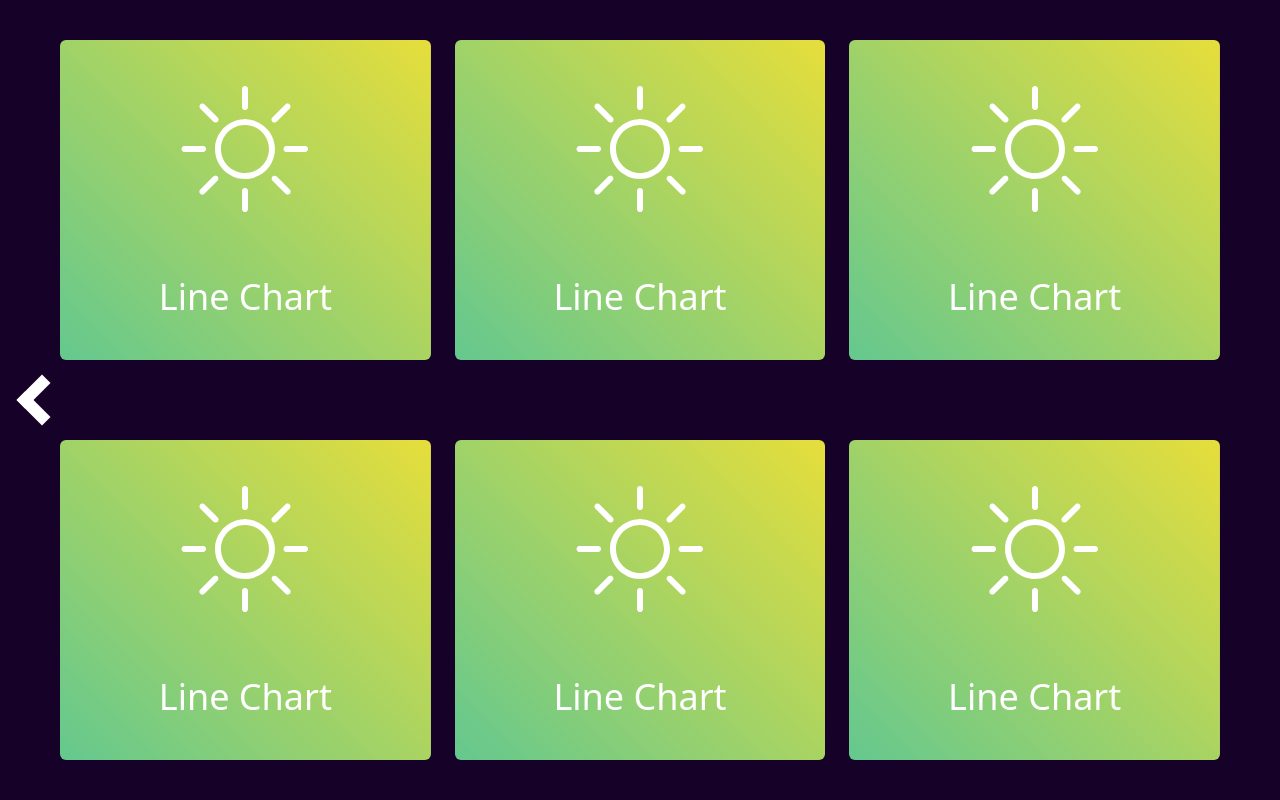
After one commit to Chipsee/chipsee-industrial-pc-web, a Flask app: page /cases in a window 1280 px wide. The commit adds this page. Run offline with Flask 2, Linux system fonts and the light colour scheme; some libraries are stand-ins or nearby versions.

Commit message:
Add a secondary home page - cases page.
Adjust some card backgrounds.
Add cases html page.

```diff
--- a/app.py
+++ b/app.py
@@ -25,6 +25,10 @@ dev_can_bus = CanBus()
 @app.route("/")
 def home():
     return render_template('home.html')
+
+@app.route("/cases")
+def cases():
+    return render_template('cases.html')
 
 # Brightness
 @app.route('/brightness', methods=['GET', 'POST'])
--- a/static/css/style.css
+++ b/static/css/style.css
@@ -1,4 +1,3 @@
-/* Home Page */
 .dark-bg {
     background-color: #160129;
 }
@@ -8,6 +7,7 @@
     overflow: hidden;
 }
 
+/* Home Page */
 .home-card {
     border-radius: 6px;
     height: 40vh;
@@ -67,6 +67,32 @@
     color: #ffffff;
 }
 
+.arrow-right {
+  border: solid white;
+  border-width: 0 0.75em 0.75em 0;
+  display: inline-block;
+  padding: 0.75em;
+  transform: rotate(-45deg);
+  -webkit-transform: rotate(-45deg);
+  margin-right: 1.5em;
+}
+
+.arrow-left {
+  border: solid white;
+  border-width: 0 0.75em 0.75em 0;
+  display: inline-block;
+  padding: 0.75em;
+  transform: rotate(135deg);
+  -webkit-transform: rotate(135deg);
+  margin-left: 1.5em;
+}
+
+/* Cases  */
+.line-chart-card {
+    background-color: #cfd3d5b8;
+    background-image: url("../images/svg/cases/heat.svg"), linear-gradient(45deg, rgba(043, 250, 121, 0.4906163148853291) 0%, rgba(230, 222, 59, 1) 100%);
+    color: #ffffff;
+}
 /* Buzzer */
 .buzzer-btn {
     display: block;
--- /dev/null
+++ b/templates/cases.html
@@ -0,0 +1,56 @@
+<!doctype html>
+<html>
+
+<head>
+    <title>Cases | Chipsee Industrial PC Demo</title>
+    <link rel="stylesheet" href="{{ url_for('static', filename='css/style.css') }}">
+    <link rel="stylesheet" href="{{ url_for('static', filename='css/bootstrap.min.css') }}">
+    <script src="{{ url_for('static', filename='js/bootstrap.min.js') }}"></script>
+</head>
+
+<body class="dark-bg sticky-body">
+    <div class="d-flex">
+        <div class="d-flex align-items-center" id="prev-screen"><i class="arrow-left"></i></div>
+        <div class="row d-flex align-items-center justify-content-center" style="min-height: 100vh">
+            <a class="col-4 home-card-link" href="#">
+                <div class="home-card home-card-bg line-chart-card">
+                    <span class="home-card-text">Line Chart</span>
+                </div>
+            </a>
+            <a class="col-4 home-card-link" href="#">
+                <div class="home-card home-card-bg line-chart-card">
+                    <span class="home-card-text">Line Chart</span>
+                </div>
+            </a>
+            <a class="col-4 home-card-link" href="#">
+                <div class="home-card home-card-bg line-chart-card">
+                    <span class="home-card-text">Line Chart</span>
+                </div>
+            </a>
+            <a class="col-4 home-card-link" href="#">
+                <div class="home-card home-card-bg line-chart-card">
+                    <span class="home-card-text">Line Chart</span>
+                </div>
+            </a>
+            <a class="col-4 home-card-link" href="#">
+                <div class="home-card home-card-bg line-chart-card">
+                    <span class="home-card-text">Line Chart</span>
+                </div>
+            </a>
+            <a class="col-4 home-card-link" href="#">
+                <div class="home-card home-card-bg line-chart-card">
+                    <span class="home-card-text">Line Chart</span>
+                </div>
+            </a>
+        </div>
+        <div class="d-flex align-items-center" id="next-screen"><i class="arrow-right opacity-0"></i></div>
+    </div>
+</body>
+
+</html>
+<script>
+let nextScreenBtn = document.querySelector('#prev-screen');
+nextScreenBtn.addEventListener('click', () => {
+    window.location = '{{ url_for('home') }}'
+})
+</script>
```
Also changed, not shown: templates/home.html (+9 -1 lines), static/images/svg/cases/heat.svg (renamed from static/images/svg/home/heat.svg), static/images/svg/home/buzzer.svg, static/images/svg/home/can_bus.svg, static/images/svg/home/gpio.svg, static/images/svg/home/serial-485.svg.
